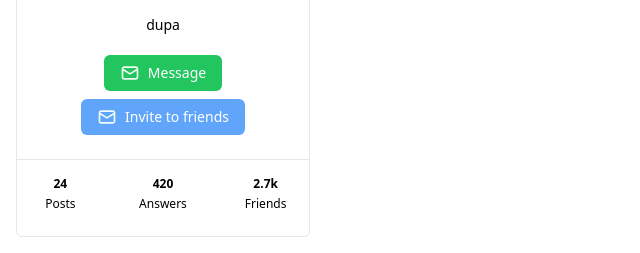
After one commit to HubertKobos/ForumPy, a Django app: page /forum/find_people/ in a window 1280 px wide. The commit adds this page. Shown: the part 855-1108 px from the top of the page, without its empty margins (0-640 px from the left). Run offline with Django 4.2, Linux system fonts and the light colour scheme; a user stored in the database is signed in; data comes from the database, SQL or seed files in the repository; both versions use the stored data as it was after the commit; some libraries are stand-ins or nearby versions.

Commit message:
signals, a little mod in Room model and cards for users in looking for friend list

```diff
--- /dev/null
+++ b/forum/templates/forum/find_people_page.html
@@ -0,0 +1,55 @@
+{% extends "header.html" %}
+
+{% block content %}
+
+<section class="bg-coolGray-50 py-4">
+    <div class="container px-4 mx-auto">
+      <div class="flex flex-wrap -m-3">
+        {% for user in all_users %}
+            <div class="w-full md:w-1/2 xl:w-1/4 p-3">
+                <div class="bg-white border border-coolGray-100 shadow-dashboard rounded-md">
+                    <div class="flex flex-col justify-center items-center px-4 pt-8 pb-6 border-b border-coolGray-100">
+                    <img class="mb-4" src="flex-ui-assets/images/dashboard/cards/avatar.png" alt="">
+                    <h2 class="text-sm font-medium text-coolGray-900">{{user}}</h2>
+                    <h3 class="mb-3 text-xs font-medium text-coolGray-400">{{user.email}}</h3>
+                    <button class="flex items-center px-4 py-2 font-medium text-sm text-white bg-green-500 hover:bg-green-600 rounded-md m-2">
+                        <svg class="mr-2" width="20" height="20" viewbox="0 0 20 20" fill="none" xmlns="http://www.w3.org/2000/svg">
+                        <path d="M15.8333 3.33334H4.16666C3.50362 3.33334 2.86773 3.59673 2.39889 4.06557C1.93005 4.53441 1.66666 5.17029 1.66666 5.83334V14.1667C1.66666 14.8297 1.93005 15.4656 2.39889 15.9344C2.86773 16.4033 3.50362 16.6667 4.16666 16.6667H15.8333C16.4964 16.6667 17.1323 16.4033 17.6011 15.9344C18.0699 15.4656 18.3333 14.8297 18.3333 14.1667V5.83334C18.3333 5.17029 18.0699 4.53441 17.6011 4.06557C17.1323 3.59673 16.4964 3.33334 15.8333 3.33334V3.33334ZM4.16666 5H15.8333C16.0543 5 16.2663 5.0878 16.4226 5.24408C16.5789 5.40036 16.6667 5.61232 16.6667 5.83334L9.99999 9.9L3.33332 5.83334C3.33332 5.61232 3.42112 5.40036 3.5774 5.24408C3.73368 5.0878 3.94564 5 4.16666 5V5ZM16.6667 14.1667C16.6667 14.3877 16.5789 14.5996 16.4226 14.7559C16.2663 14.9122 16.0543 15 15.8333 15H4.16666C3.94564 15 3.73368 14.9122 3.5774 14.7559C3.42112 14.5996 3.33332 14.3877 3.33332 14.1667V7.73334L9.56666 11.5417C9.69334 11.6148 9.83704 11.6533 9.98332 11.6533C10.1296 11.6533 10.2733 11.6148 10.4 11.5417L16.6667 7.73334V14.1667Z" fill="#F0FDF4"></path>
+                        </svg>
+                        <p>Message</p>
+                    </button>
+                    <button class="flex items-center px-4 py-2 font-medium text-sm text-white bg-blue-400 hover:bg-green-600 rounded-md">
+                        <svg class="mr-2" width="20" height="20" viewbox="0 0 20 20" fill="none" xmlns="http://www.w3.org/2000/svg">
+                        <path d="M15.8333 3.33334H4.16666C3.50362 3.33334 2.86773 3.59673 2.39889 4.06557C1.93005 4.53441 1.66666 5.17029 1.66666 5.83334V14.1667C1.66666 14.8297 1.93005 15.4656 2.39889 15.9344C2.86773 16.4033 3.50362 16.6667 4.16666 16.6667H15.8333C16.4964 16.6667 17.1323 16.4033 17.6011 15.9344C18.0699 15.4656 18.3333 14.8297 18.3333 14.1667V5.83334C18.3333 5.17029 18.0699 4.53441 17.6011 4.06557C17.1323 3.59673 16.4964 3.33334 15.8333 3.33334V3.33334ZM4.16666 5H15.8333C16.0543 5 16.2663 5.0878 16.4226 5.24408C16.5789 5.40036 16.6667 5.61232 16.6667 5.83334L9.99999 9.9L3.33332 5.83334C3.33332 5.61232 3.42112 5.40036 3.5774 5.24408C3.73368 5.0878 3.94564 5 4.16666 5V5ZM16.6667 14.1667C16.6667 14.3877 16.5789 14.5996 16.4226 14.7559C16.2663 14.9122 16.0543 15 15.8333 15H4.16666C3.94564 15 3.73368 14.9122 3.5774 14.7559C3.42112 14.5996 3.33332 14.3877 3.33332 14.1667V7.73334L9.56666 11.5417C9.69334 11.6148 9.83704 11.6533 9.98332 11.6533C10.1296 11.6533 10.2733 11.6148 10.4 11.5417L16.6667 7.73334V14.1667Z" fill="#F0FDF4"></path>
+                        </svg>
+                        <p>Invite to friends</p>
+                    </button>
+                    </div>
+                    <div class="flex flex-wrap pt-4 pb-6 -m-2">
+                    <div class="w-full md:w-1/3 p-2">
+                        <div class="text-center">
+                        <p class="mb-1 text-xs text-coolGray-900 font-semibold">24</p>
+                        <p class="text-xs text-coolGray-400 font-medium">Posts</p>
+                        </div>
+                    </div>
+                    <div class="w-full md:w-1/3 p-2">
+                        <div class="text-center">
+                        <p class="mb-1 text-xs text-coolGray-900 font-semibold">420</p>
+                        <p class="text-xs text-coolGray-400 font-medium">Answers</p>
+                        </div>
+                    </div>
+                    <div class="w-full md:w-1/3 p-2">
+                        <div class="text-center">
+                        <p class="mb-1 text-xs text-coolGray-900 font-semibold">2.7k</p>
+                        <p class="text-xs text-coolGray-400 font-medium">Friends</p>
+                        </div>
+                    </div>
+                    </div>
+                </div>
+            </div>
+        {% endfor %}
+      </div>
+    </div>
+  </section>
+
+{% endblock content %}
--- a/forum/templates/header.html
+++ b/forum/templates/header.html
@@ -25,17 +25,28 @@
               <nav class="md:ml-auto flex flex-wrap items-center text-base justify-center">
                 {% if request.user.is_authenticated %}
                   <a class="mr-5 hover:text-gray-900">You are logged in as: {{request.user}}</a>
+                  <a class="mr-5 hover:text-gray-900" href="{% url 'forum:find_people' %}" class="ml-3 text-xl">Find people</a>
                 {% comment %} <a class="mr-5 hover:text-gray-900">Login</a>
                 <a class="mr-5 hover:text-gray-900">Second Link</a>
                 <a class="mr-5 hover:text-gray-900">Third Link</a>
                 <a class="mr-5 hover:text-gray-900">Fourth Link</a> {% endcomment %}
                 {% endif %}
               </nav>
-              <button class="inline-flex items-center bg-gray-100 border-0 py-1 px-3 focus:outline-none hover:bg-gray-200 rounded text-base mt-4 md:mt-0">Logout
+              {% if request.user.is_authenticated %}
+                <button onclick="location.href='/forum/my_profile' "class="inline-flex items-center bg-gray-100 border-0 py-1 px-3 focus:outline-none hover:bg-gray-200 rounded text-base mt-4 md:mt-0">Profile
+                </button>
+                <button onclick="location.href='/forum/logout' "class="inline-flex items-center bg-gray-100 border-0 py-1 px-3 focus:outline-none hover:bg-gray-200 rounded text-base mt-4 md:mt-0">Logout
                   <svg fill="none" stroke="currentColor" stroke-linecap="round" stroke-linejoin="round" stroke-width="2" class="w-4 h-4 ml-1" viewBox="0 0 24 24">
                     <path d="M5 12h14M12 5l7 7-7 7"></path>
                   </svg>
                 </button>
+              {% else %}
+                <button onclick="location.href='/forum/login' "class="inline-flex items-center bg-gray-100 border-0 py-1 px-3 focus:outline-none hover:bg-gray-200 rounded text-base mt-4 md:mt-0">Login
+                  <svg fill="none" stroke="currentColor" stroke-linecap="round" stroke-linejoin="round" stroke-width="2" class="w-4 h-4 ml-1" viewBox="0 0 24 24">
+                    <path d="M5 12h14M12 5l7 7-7 7"></path>
+                  </svg>
+                </button>
+              {% endif %}
             </div>
         </header>
         {% block content %}
--- /dev/null
+++ b/forum/templates/registration/logged_out.html
@@ -0,0 +1,5 @@
+{% extends "header.html" %}
+
+{% block content %}
+<h1>You are logged out</h1>
+{% endblock content%}
--- a/forum/urls.py
+++ b/forum/urls.py
@@ -1,4 +1,4 @@
-from django.contrib.auth.views import LoginView
+from django.contrib.auth.views import LoginView, LogoutView
 from django.urls import path
 
 from . import views
@@ -11,4 +11,8 @@ urlpatterns = [
     path('signup/', views.SignupView.as_view(), name='signup'),
     path('login/', LoginView.as_view(), name='login'),
     path('delete_message/<str:pk>', views.DeleteMessage.as_view(), name='delete_message'),
+    path('find_people/', views.FindPeopleView.as_view(), name='find_people'),
+    path('send_friend_request/<int:userID>/',views.send_friend_request, name='send_friend_request'),
+    path('accept_friend_request/<int:requestId>/',views.accept_friend_request, name='accept_friend_request'),
+    path('logout/', LogoutView.as_view(), name='logout')
 ]
--- a/forum/views.py
+++ b/forum/views.py
@@ -1,8 +1,10 @@
-from urllib import request
+from django.http import HttpResponse
 from django.views.generic.base import TemplateView
 from django.views.generic.edit import CreateView, DeleteView
+from django.contrib.auth import logout
+from django.contrib.auth.decorators import login_required
 from .forms import AnswerModelForm, CustiomUserCreationForm
-from .models import Answer, Room
+from .models import Answer, Room, User, Friend_Request
 from django.shortcuts import render
 from django.urls import reverse
 
@@ -12,6 +14,15 @@ class HomePageView(TemplateView):
     def get_context_data(self, **kwargs):
         context = super().get_context_data(**kwargs)
         context['latest_posts'] = Room.objects.all()[:6]
+        return context
+
+class FindPeopleView(TemplateView):
+    template_name = "forum/find_people_page.html"
+
+    def get_context_data(self, **kwargs):
+        context = super().get_context_data(**kwargs)
+        context['all_users'] = User.objects.all()
+        context['all_friend_requests'] = Friend_Request.objects.filter(to_user=self.request.user)
         return context
 
 class RoomPageView(CreateView):
@@ -59,3 +70,31 @@ class DeleteMessage(DeleteView):
         asd = Answer.objects.filter(pk=pk)
         print(pk)
         return Answer.objects.filter(id=pk)
+
+@login_required
+def send_friend_request(request, userID):
+    from_user = request.user
+    to_user = User.objects.get(id=userID)
+    friend_request, created = Friend_Request.objects.get_or_create(
+        from_user=from_user, to_user=to_user
+    )
+    if created:
+        return HttpResponse('friend request sent')
+    else:
+        return HttpResponse('friend request was already sent')
+
+@login_required
+def accept_friend_request(request, requestID):
+    friend_request = Friend_Request.objects.get(id=requestID)
+    if friend_request.to_user == request.user:
+        friend_request.tu_user.friends.add(friend_request.from_user)
+        friend_request.from_user.friends.add(friend_request.to_user)
+        friend_request.delete()
+        return HttpResponse('friend request accepted')
+    else:
+        return HttpResponse('friend request not accepted')
+
+@login_required
+def logout_view(request):
+    logout(request)
+    # return reverse('forum:logout')
```
Also changed, not shown: forum/models.py (+46 -4 lines), forum/templates/forum/find_people_page_old.html (added, +34 -0 lines), db.sqlite3, forum/migrations/0002_auto_20220830_1615.py (added), forum/migrations/0003_auto_20220831_1930.py (added), forum/migrations/0004_room_created_by.py (added), mysite/settings.py (line endings or trailing spaces). Lines whose indentation alone changed are shown as unchanged.
